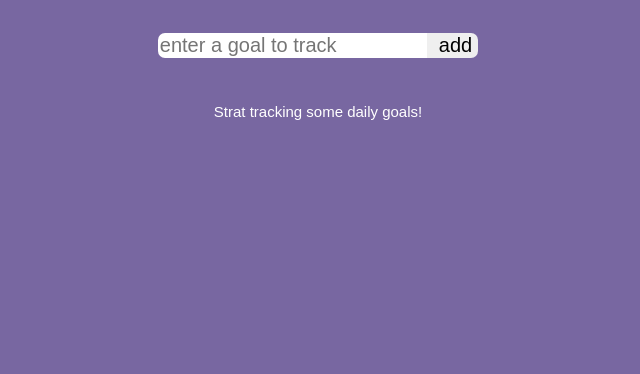
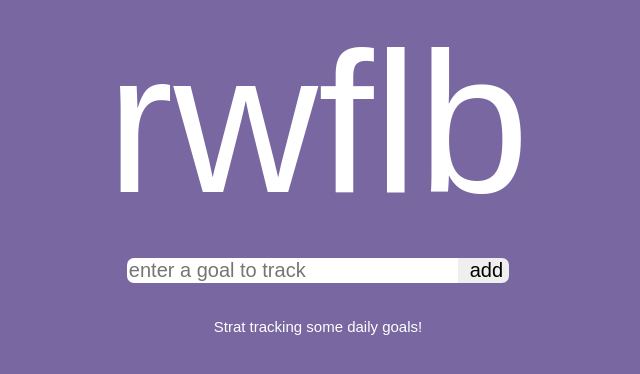
Before and after one commit to jwnbt/rwflb, a React (Create React App) app: page / in a window 1280 px wide. Shown: the top 374 px of the page, without its empty margins (322-962 px from the left). Built offline with nearby package versions, Linux system fonts and the light colour scheme.

Commit message:
change desgin on button and table

```diff
--- a/src/App.css
+++ b/src/App.css
@@ -16,7 +16,8 @@ body {
 }
 
 form {
-  padding: 25px;
+  padding: 20px;
+  padding-top: 20px;
 }
 
 form input {
@@ -48,6 +49,11 @@ form input {
   padding-right: 20px;
   padding-top: 5px;
   padding-bottom: 5px;
+  font-style: bold;
+}
+
+.console {
+  font-size: 200px;
 }
 
 .console form {
@@ -73,7 +79,7 @@ form input {
 .label {
   display: flex;
   justify-content: center;
-  padding: 20px;
+  padding: 15px;
   font-size: 15px;
 }
 
--- a/src/App.js
+++ b/src/App.js
@@ -30,6 +30,7 @@ function GoalsConsole() {
   const doneGoals = goals.filter((g) => g.done);
   return (
     <div className="console">
+      {"rwflb"}
       <AddAGoal onAdd={handleAdd} />
       <div className="label">
         {notDoneGoals.length === 0 && doneGoals.length === 0 && "Strat tracking some daily goals!"}
```
